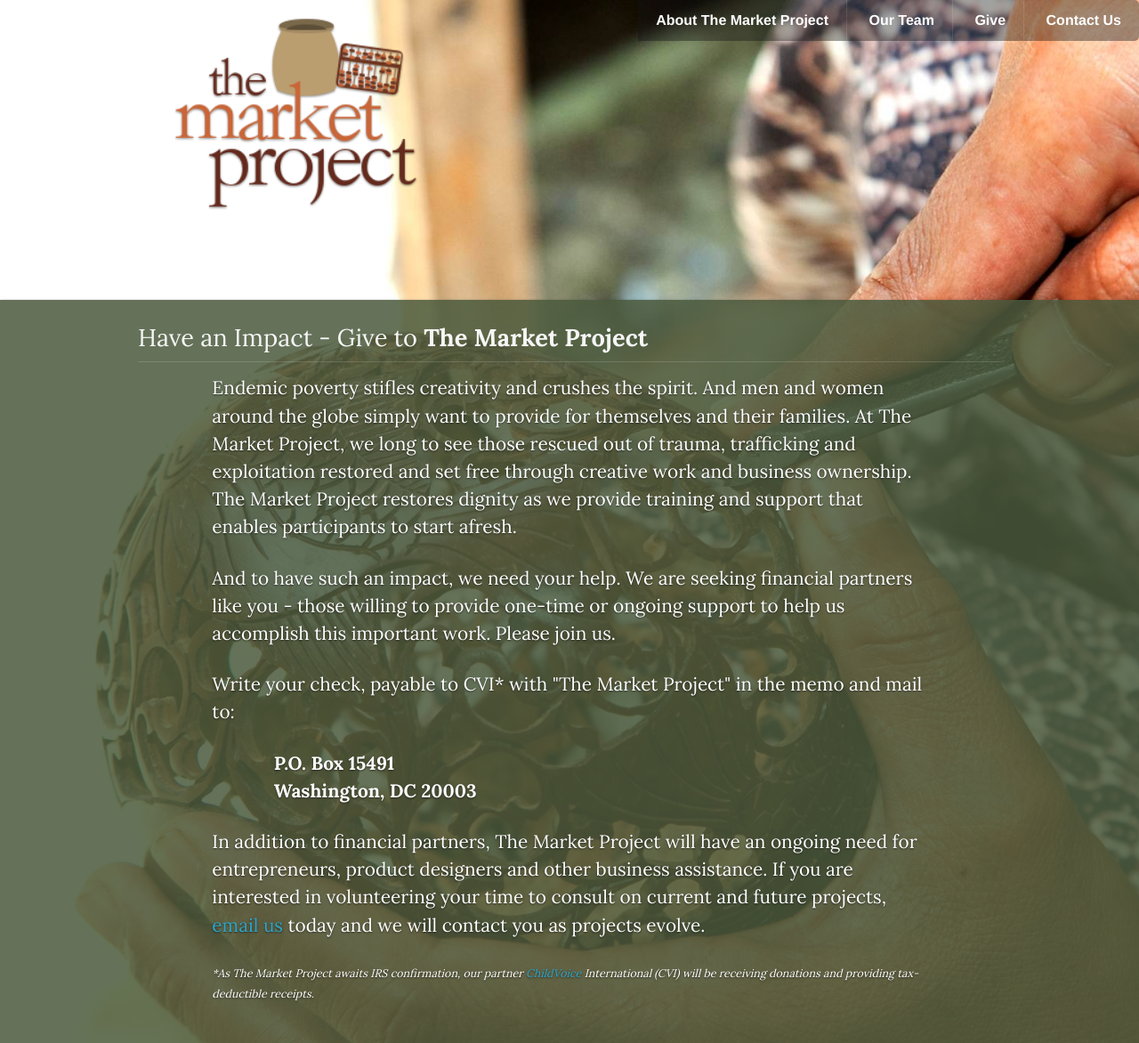
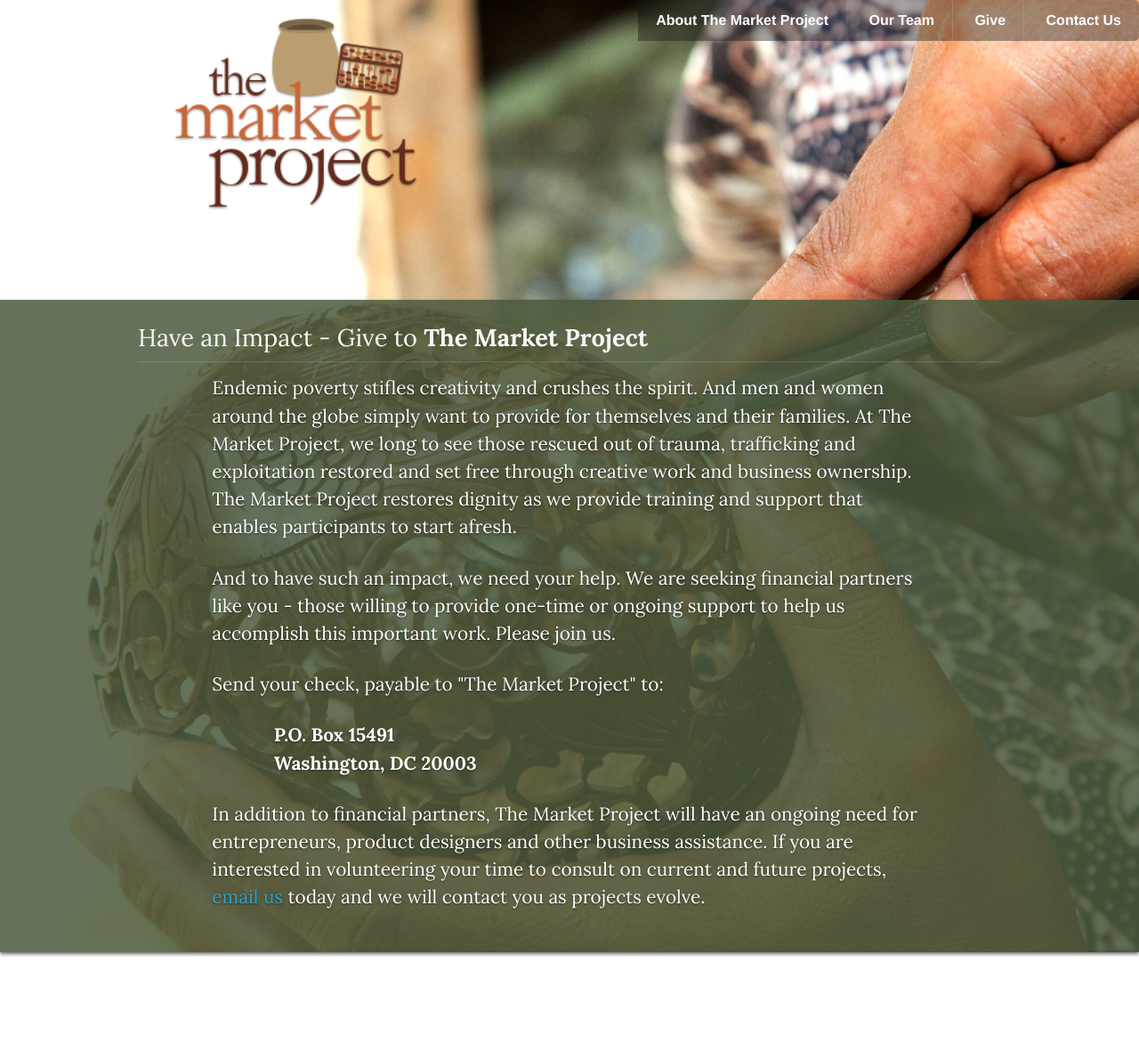
Before and after one commit to themarketproject/themarketproject.github.com, a Jekyll site: the page built from give/index.md, in a window 1280 px wide. Shown: the whole page at 89% size. Built offline with Jekyll 4.4.1, drawn with Linux system fonts in a browser that asks for light colours; nearby versions of some CDN libraries.

Commit message:
Remove reference to CVI

```diff
--- a/give/index.md
+++ b/give/index.md
@@ -11,7 +11,7 @@
 
 <p>And to have such an impact, we need your help. We are seeking financial partners like you - those willing to provide one-time or ongoing support to help us accomplish this important work. Please join us.</p>
 
-<p>Write your check, payable to CVI* with "The Market Project" in the memo and mail to:</p>
+<p>Send your check, payable to "The Market Project" to:</p>
 
 <div class="row"><div class="large-10 large-offset-1 columns">
 <p><strong>
@@ -22,7 +22,5 @@
 
 <p>In addition to financial partners, The Market Project will have an ongoing need for entrepreneurs, product designers and other business assistance. If you are interested in volunteering your time to consult on current and future projects, <a href="mailto:info@marketproject.org">email us</a> today and we will contact you as projects evolve.</p>
 
-<p class="footer"><small><em>*As The Market Project awaits IRS confirmation, our partner <a href="http://childvoiceintl.org">ChildVoice</a> International (CVI) will be receiving donations and providing tax-deductible receipts.</em></small></p>
-
 </div>
 </div>
```
